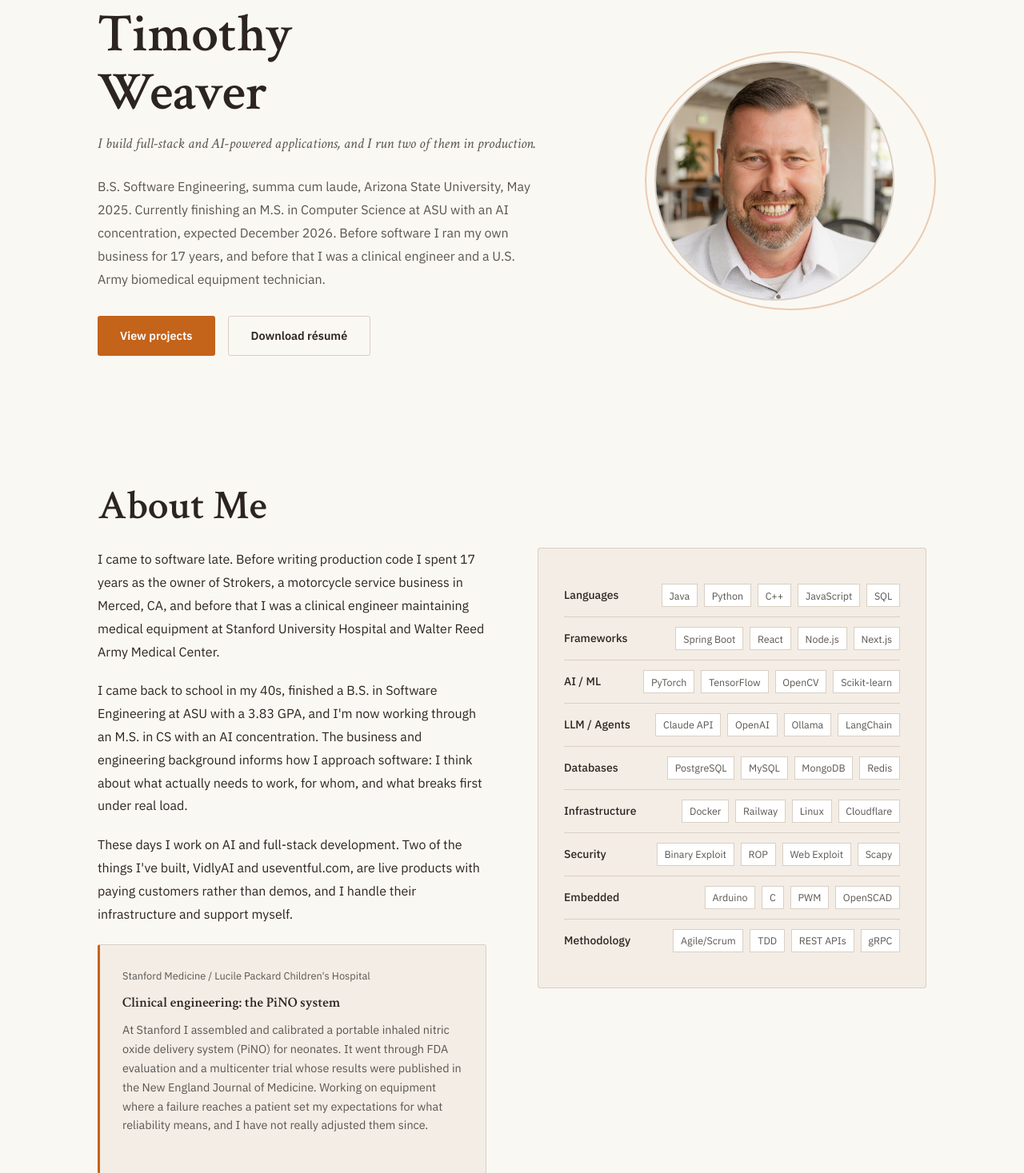
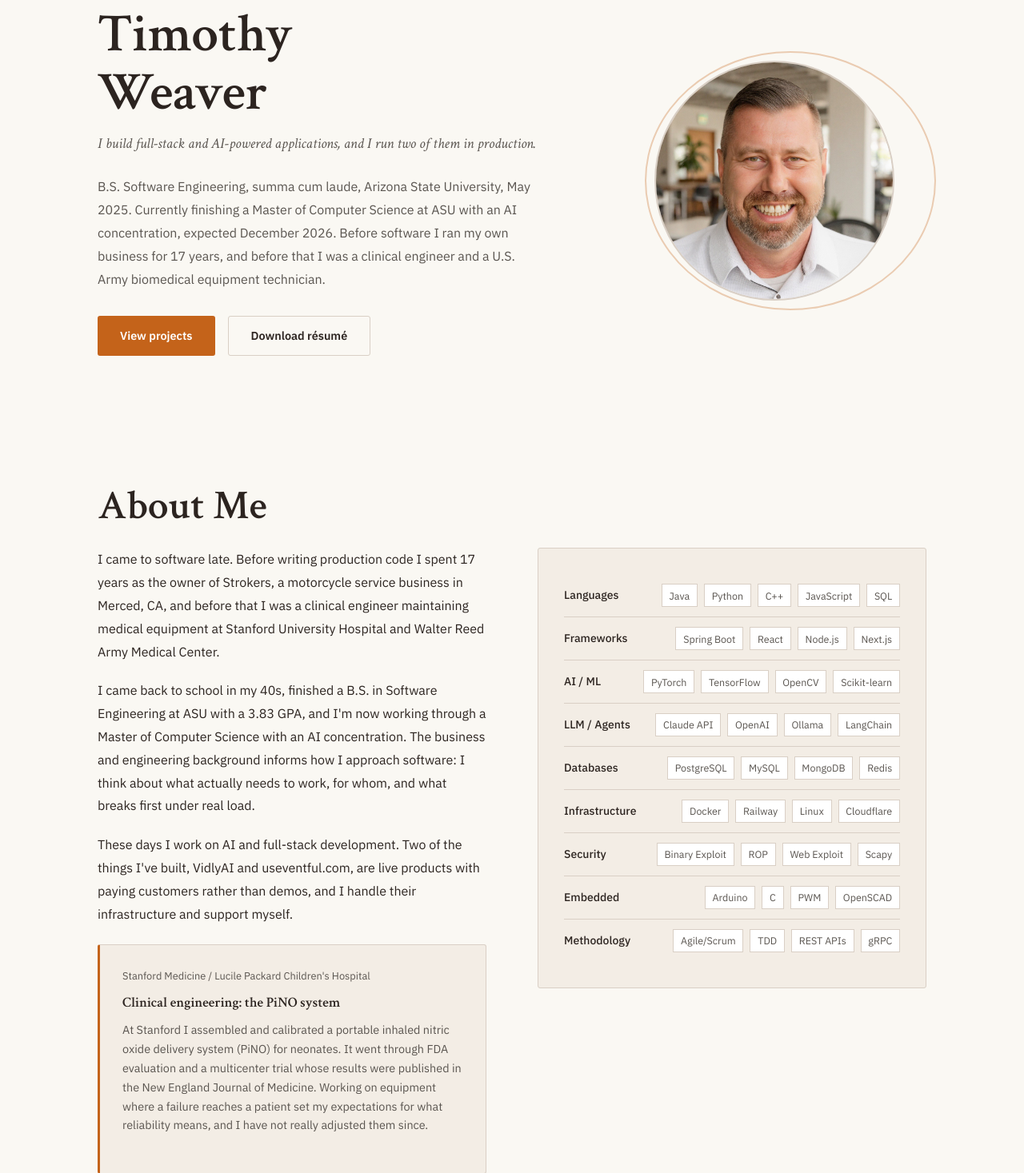
Before and after one commit to tlweave2/tim-portfolio-website, a Spring Boot app: page / in a window 1280 px wide. Shown: the part 121-1588 px from the top of the page at 80% size. Run offline with Spring Boot 4, Linux system fonts and the light colour scheme; some libraries are stand-ins or nearby versions.

Commit message:
Use the official degree name, Master of Computer Science
ASU's admission record names the degree Master of Computer Science, not
an M.S. in Computer Science. The education card already read correctly;
the hero, About paragraph, contact paragraph and resume summary did not.

Co-Authored-By: Claude Opus 5 <noreply@anthropic.com>
Claude-Session: https://claude.ai/code/session_017zVd7c48dzK6SPtcHgGo7u

```diff
--- a/src/main/resources/templates/home.html
+++ b/src/main/resources/templates/home.html
@@ -631,7 +631,7 @@
                 <p class="hero-tagline">I build full-stack and AI-powered applications, and I run two of them in production.</p>
                 <p class="hero-desc">
                     B.S. Software Engineering, summa cum laude, Arizona State University, May 2025.
-                    Currently finishing an M.S. in Computer Science at ASU with an AI concentration,
+                    Currently finishing a Master of Computer Science at ASU with an AI concentration,
                     expected December 2026. Before software I ran my own business for 17 years, and
                     before that I was a clinical engineer and a U.S. Army biomedical equipment technician.
                 </p>
@@ -656,7 +656,7 @@
             <div class="about-text">
                 <p>I came to software late. Before writing production code I spent 17 years as the owner of Strokers, a motorcycle service business in Merced, CA, and before that I was a clinical engineer maintaining medical equipment at Stanford University Hospital and Walter Reed Army Medical Center.</p>
 
-                <p>I came back to school in my 40s, finished a B.S. in Software Engineering at ASU with a 3.83 GPA, and I'm now working through an M.S. in CS with an AI concentration. The business and engineering background informs how I approach software: I think about what actually needs to work, for whom, and what breaks first under real load.</p>
+                <p>I came back to school in my 40s, finished a B.S. in Software Engineering at ASU with a 3.83 GPA, and I'm now working through a Master of Computer Science with an AI concentration. The business and engineering background informs how I approach software: I think about what actually needs to work, for whom, and what breaks first under real load.</p>
 
                 <p>These days I work on AI and full-stack development. Two of the things I've built, VidlyAI and useventful.com, are live products with paying customers rather than demos, and I handle their infrastructure and support myself.</p>
 
@@ -934,7 +934,7 @@
     <div class="section-wrap">
         <div class="contact-inner">
             <h2 class="section-title" style="text-align:center">Get in touch</h2>
-            <p>I'm always interested in discussing engineering roles, AI projects, SaaS collaboration, or just connecting with fellow builders. I graduate with my M.S. in December 2026 and I'm looking for full-time software engineering roles starting early 2027.</p>
+            <p>I'm always interested in discussing engineering roles, AI projects, SaaS collaboration, or just connecting with fellow builders. I finish my Master of Computer Science in December 2026 and I'm looking for full-time software engineering roles starting early 2027.</p>
             <div class="contact-links">
                 <a href="mailto:tlweave2@asu.edu">tlweave2@asu.edu</a>
                 <a href="https://www.linkedin.com/in/timweaversoftware/" target="_blank">LinkedIn</a>
--- a/src/main/resources/templates/resume.html
+++ b/src/main/resources/templates/resume.html
@@ -138,7 +138,7 @@
 
     <h2>Summary</h2>
     <div class="summary">
-        Software Engineer with a B.S. in Software Engineering (3.83 GPA, Summa Cum Laude) and an M.S. in Computer Science (AI concentration) expected December 2026 from Arizona State University. Built and operate two production SaaS products: VidlyAI, an AI video generation platform, and useventful.com, a multi-tenant event calendar. Also built AgentForge, an open-source AI agent framework. 17 years of business ownership before moving into software. U.S. Army veteran.
+        Software Engineer with a B.S. in Software Engineering (3.83 GPA, Summa Cum Laude) and a Master of Computer Science (AI concentration) expected December 2026 from Arizona State University. Built and operate two production SaaS products: VidlyAI, an AI video generation platform, and useventful.com, a multi-tenant event calendar. Also built AgentForge, an open-source AI agent framework. 17 years of business ownership before moving into software. U.S. Army veteran.
     </div>
 
     <h2>Education</h2>
```
